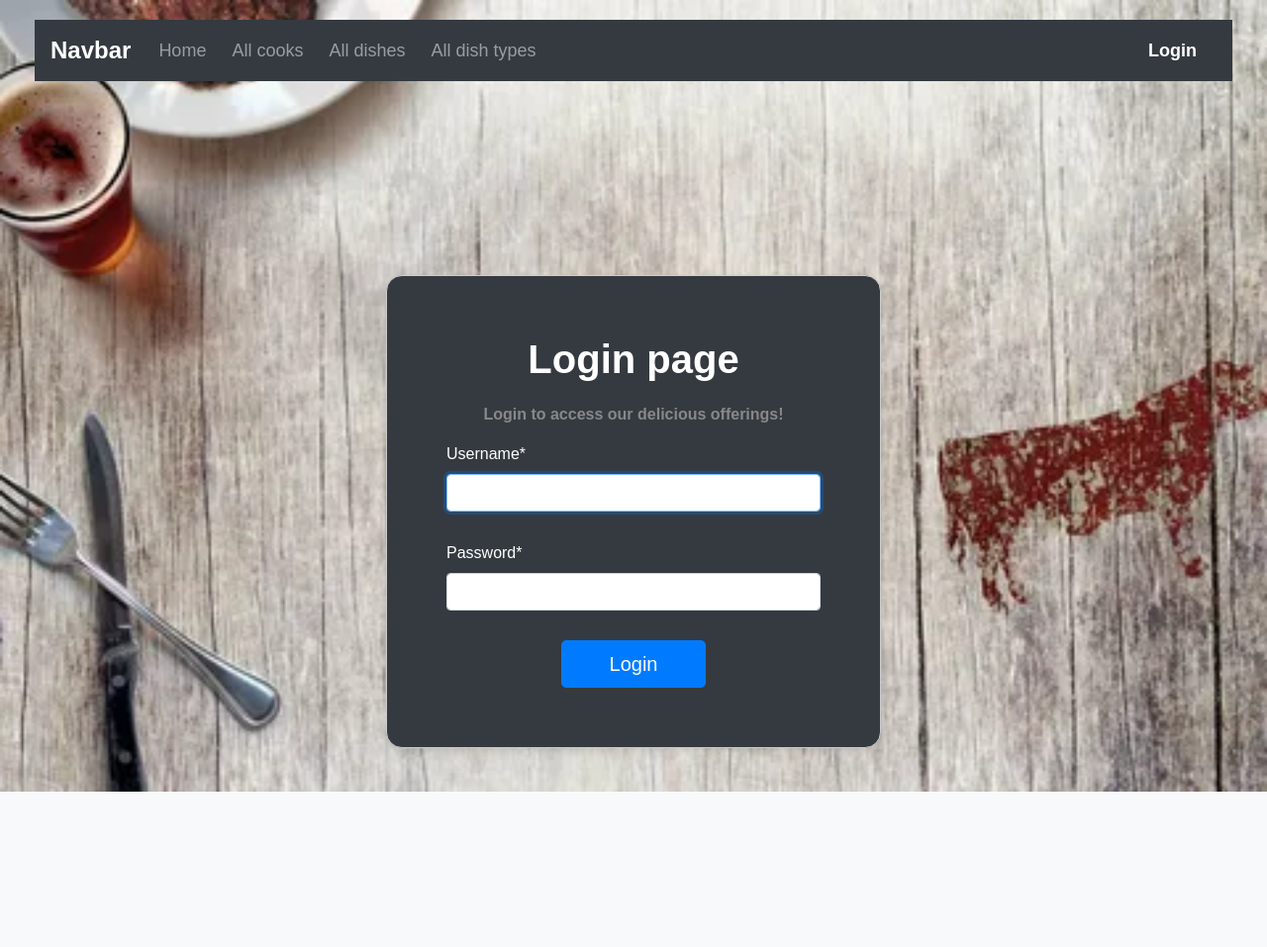
After one commit to volodymyr-komarnyckyi/restaurant-kitchen-service, a Django app: page /login/ in a window 1280 px wide. The commit adds this page. Shown: the whole page at 99% size. Run offline with Django 4.2, Linux system fonts and the light colour scheme; some libraries are stand-ins or nearby versions.

Commit message:
Rename sidebar to navbar. Add drop-down list for navbar with small screen size. Change url for login and logout pages. Fixed size of background image. Fixed tests which crashed during changes.

```diff
--- a/kitchen/models.py
+++ b/kitchen/models.py
@@ -42,6 +42,6 @@
 
     def __str__(self):
         return (
-            f"{self.name}"
+            f"{self.name} "
             f"(price: {self.price}, dish type: {self.dish_type.name})"
         )
--- a/restaurant/settings.py
+++ b/restaurant/settings.py
@@ -121,8 +121,9 @@
 
 AUTH_USER_MODEL = "kitchen.Cook"
 
+LOGIN_URL = 'login'
+
 LOGIN_REDIRECT_URL = "/"
-
 
 # Internationalization
 # https://docs.djangoproject.com/en/4.2/topics/i18n/
--- a/restaurant/urls.py
+++ b/restaurant/urls.py
@@ -22,7 +22,7 @@
 urlpatterns = [
     path("admin/", admin.site.urls),
     path("", include("kitchen.urls", namespace="kitchen")),
-    path("accounts/", include("django.contrib.auth.urls")),
+    path("", include("django.contrib.auth.urls")),
 
     path("__debug__/", include("debug_toolbar.urls")),
 ] + static(settings.MEDIA_URL, document_root=settings.MEDIA_ROOT)
--- a/static/css/styles.css
+++ b/static/css/styles.css
@@ -4,6 +4,7 @@
   margin: 0;
   padding: 0;
   background-image: url("../images/restaurant.jpg");
+  height: 100vh;
   background-size: cover;
   background-repeat: no-repeat;
   background-position: center;
--- a/templates/base.html
+++ b/templates/base.html
@@ -20,7 +20,7 @@
     <div class="col">
       <div class="row-sm-2">
         {% block sidebar %}
-          {% include "includes/sidebar.html" %}
+          {% include "includes/navbar.html" %}
         {% endblock %}
       </div>
       <div class="row-sm-10">
--- /dev/null
+++ b/templates/includes/navbar.html
@@ -0,0 +1,75 @@
+{#<nav class="navbar navbar-expand-lg navbar-dark bg-dark">#}
+{#  <a class="navbar-brand" href="#">Navbar</a>#}
+{#  <button class="navbar-toggler" type="button" data-toggle="collapse" data-target="#navbarSupportedContent" aria-controls="navbarSupportedContent" aria-expanded="false" aria-label="Toggle navigation">#}
+{#    <span class="navbar-toggler-icon"></span>#}
+{#  </button>#}
+{##}
+{#  <div class="collapse navbar-collapse" id="navbarSupportedContent">#}
+{#    <ul class="navbar-nav mr-auto">#}
+{#      <li class="nav-item">#}
+{#        <a class="nav-link" href="{% url "kitchen:index" %}">Home</a>#}
+{#      </li>#}
+{#      <li class="nav-item">#}
+{#        <a class="nav-link" href="{% url "kitchen:cook-list" %}">All cooks</a>#}
+{#      </li>#}
+{#      <li class="nav-item">#}
+{#        <a class="nav-link" href="{% url "kitchen:dish-list" %}">All dishes</a>#}
+{#      </li>#}
+{#      <li class="nav-item">#}
+{#        <a class="nav-link" href="{% url "kitchen:dish-type-list" %}">All dish types</a>#}
+{#      </li>#}
+{#    </ul>#}
+{#    <form class="form-inline my-2 my-lg-0">#}
+{#      {% if user.is_authenticated %}#}
+{#        <a class="navbar-brand" href="{% url "kitchen:cook-detail" pk=user.id %}">User: {{ user.username }}</a>#}
+{#          <a class="navbar-brand" href="{% url "logout" %}">Logout</a>#}
+{#      {% else %}#}
+{#          <a class="navbar-brand" href="{% url "login" %}">Login</a>#}
+{#      {% endif %}#}
+{#    </form>#}
+{#  </div>#}
+{#</nav>#}
+
+
+
+
+
+
+
+
+
+
+<nav class="navbar navbar-expand-lg navbar-dark bg-dark">
+  <a class="navbar-brand" href="#">Navbar</a>
+  <button class="navbar-toggler" type="button" data-toggle="collapse" data-target="#navbarSupportedContent" aria-controls="navbarSupportedContent" aria-expanded="false" aria-label="Toggle navigation">
+    <span class="navbar-toggler-icon"></span>
+  </button>
+
+  <div class="collapse navbar-collapse" id="navbarSupportedContent">
+    <ul class="navbar-nav mr-auto">
+      <li class="nav-item">
+        <a class="nav-link" href="{% url "kitchen:index" %}">Home</a>
+      </li>
+      <li class="nav-item">
+        <a class="nav-link" href="{% url "kitchen:cook-list" %}">All cooks</a>
+      </li>
+      <li class="nav-item">
+        <a class="nav-link" href="{% url "kitchen:dish-list" %}">All dishes</a>
+      </li>
+      <li class="nav-item">
+        <a class="nav-link" href="{% url "kitchen:dish-type-list" %}">All dish types</a>
+      </li>
+    </ul>
+    <form class="form-inline my-2 my-lg-0">
+      {% if user.is_authenticated %}
+        <a class="navbar-brand" href="{% url "kitchen:cook-detail" pk=user.id %}">User: {{ user.username }}</a>
+        <a class="navbar-brand" href="{% url "logout" %}">Logout</a>
+      {% else %}
+        <a class="navbar-brand" href="{% url "login" %}">Login</a>
+      {% endif %}
+    </form>
+  </div>
+</nav>
+<script src="https://code.jquery.com/jquery-3.5.1.slim.min.js"></script>
+<script src="https://cdn.jsdelivr.net/npm/@popperjs/core@2.5.4/dist/umd/popper.min.js"></script>
+<script src="https://stackpath.bootstrapcdn.com/bootstrap/4.5.2/js/bootstrap.min.js"></script>
```
Also changed, not shown: kitchen/tests/test_index_view.py (+2 -1 lines), templates/includes/sidebar.html (deleted, +0 -31 lines).
